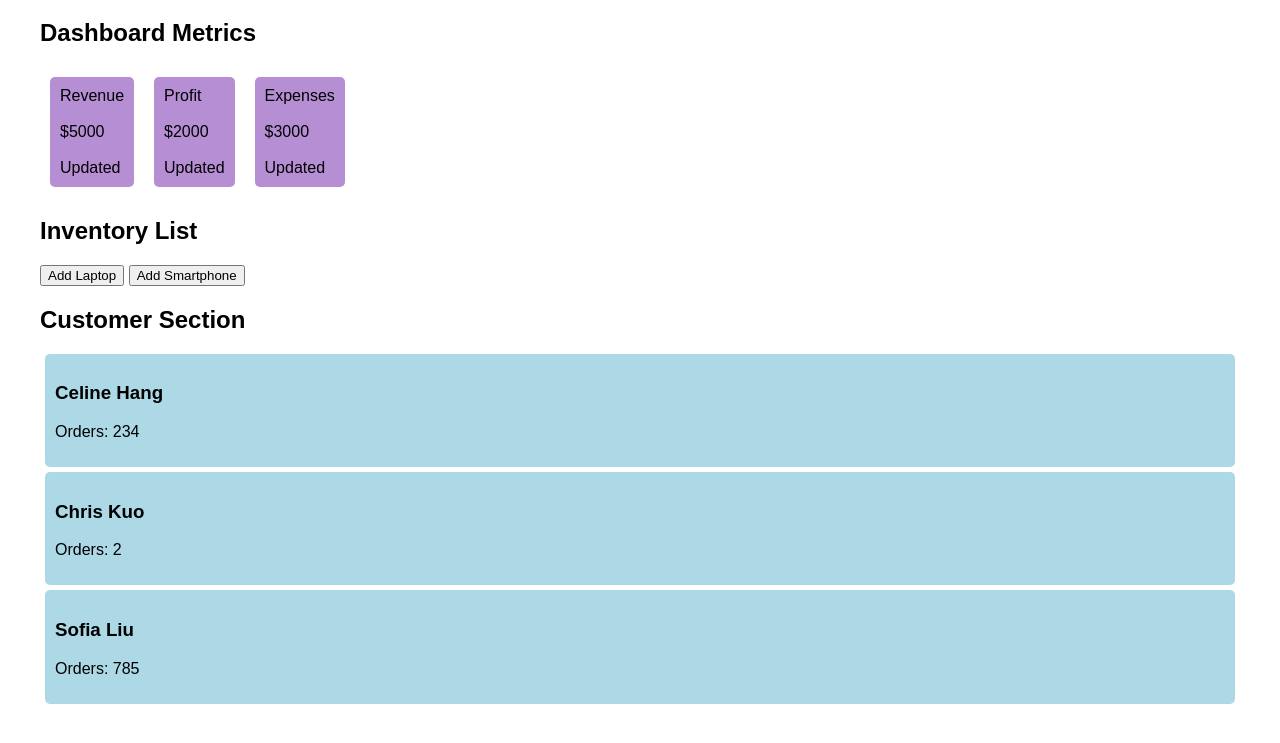
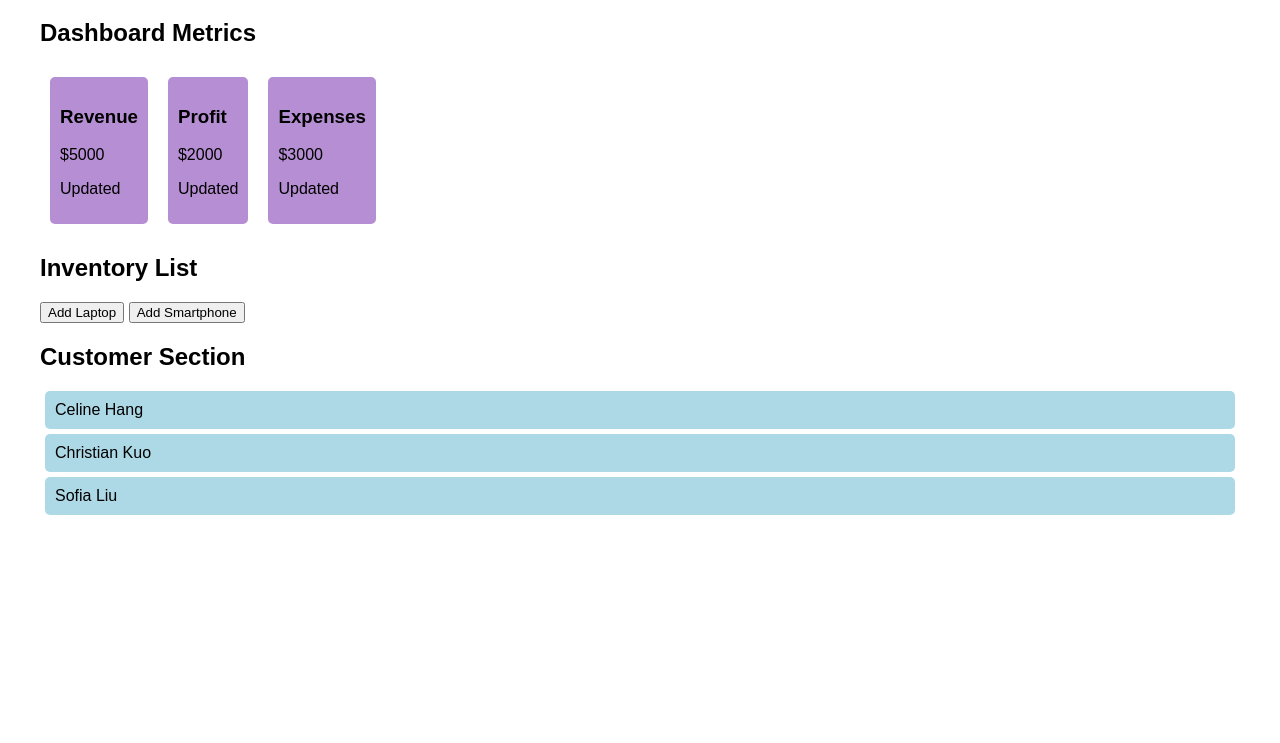
Before and after one commit to tiffanykch/coding_challenge_12, a plain HTML site: page index.html in a window 1280 px wide. Shown: the part 101-844 px from the top of the page. After the commit the page ends 800 px from the top, so only its background shows below. Drawn offline with Linux system fonts and the light colour scheme.

Commit message:
Corrected Task 4

```diff
--- a/cc_12.js
+++ b/cc_12.js
@@ -45,7 +45,7 @@ const arrayofMetricCard = Array.from(metricCardList);
 
 // Use array method to update each card's inner text
 arrayofMetricCard.forEach(card => {
-    card.innerText += `\n \n Updated`;
+    card.innerHTML += `<p>Updated</p>`;
     card.style.backgroundColor = "#b68ed3";
 })
 
@@ -81,41 +81,20 @@ function removeInventoryItem(item) {
 // TASK 4: BUSINESS CUSTOMER SECTION - HANDLING EVENT BUBBLING
 
 // Selecting customer section container
-const customerDivId = document.getElementById('customerSection')
+const customerDivId = document.getElementById('customerSection');
 
 // Attach event listener to customer section
 customerDivId.addEventListener('click', () => {
-    console.log('Customer section clicked!')
-})
+    console.log('Customer section clicked!');
+});
 
-// Create function to add customer cards
-function addCustomerCard(name, ordersNum) {
+// Selecting customer card class
+const customerCards = document.querySelectorAll('.customer-card');
 
-    // Create new <div> to represent the customer card
-    let customerCard = document.createElement('div');
-
-    // Assign class to customer card
-    customerCard.setAttribute('class', 'customer-card');
-
-    // Populate card with customer name and order number
-    let cardTitle = document.createElement('h3');
-    cardTitle.textContent = name;
-    customerCard.appendChild(cardTitle);
-
-    let cardValue = document.createElement('p');
-    cardValue.textContent = "Orders: " + ordersNum;
-    customerCard.appendChild(cardValue);
-
-    // Append metric card to dashboard
-    customerDivId.appendChild(customerCard);
-
-    // Attach event listener to customer card
-    customerCard.addEventListener('click', (event) => {
+// Attach event listener to customer card
+customerCards.forEach(card => {
+    card.addEventListener('click', (event) => {
         console.log('Customer card clicked!');
         event.stopPropagation();
-    } )
-}
-
-addCustomerCard('Celine Hang', 234);
-addCustomerCard('Chris Kuo', 2);
-addCustomerCard('Sofia Liu', 785);
+    });
+});
--- a/index.html
+++ b/index.html
@@ -49,7 +49,11 @@
 
     <!-- Customer Section -->
     <h2>Customer Section</h2>
-    <div id="customerSection"></div>
+    <div id="customerSection">
+        <div class="customer-card">Celine Hang</div>
+        <div class="customer-card">Christian Kuo</div>
+        <div class="customer-card">Sofia Liu</div>
+    </div>
 
     <!-- Link to JavaScript File -->
     <script src="cc_12.js"></script>
```
